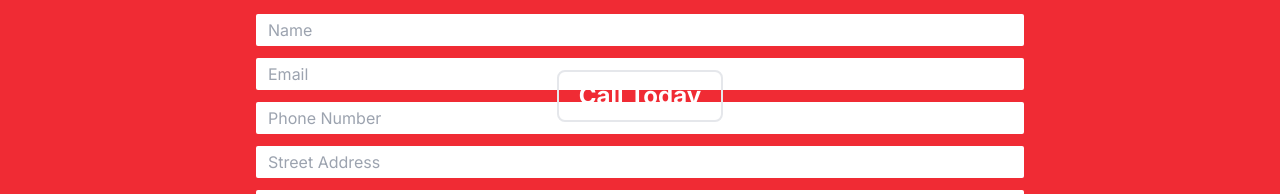
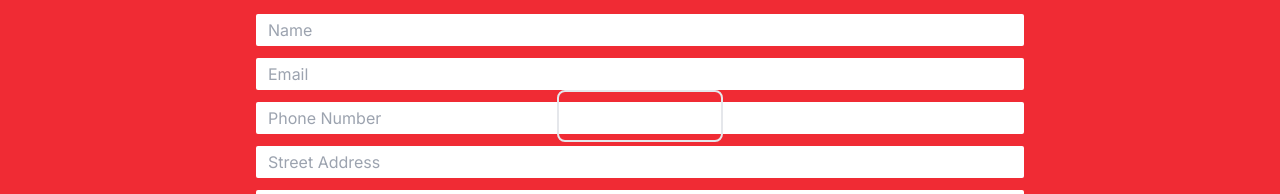
Before and after one commit to PRivers251/RidgeProsConstruction, a Next.js app: page / in a window 1280 px wide. Shown: the part 574-768 px from the top of the page. Built offline with nearby package versions, Linux system fonts and the light colour scheme.

Commit message:
Fixed some responsiveness issues on HomePage

```diff
--- a/src/app/home/components/Services.js
+++ b/src/app/home/components/Services.js
@@ -227,7 +227,7 @@ export default function Cards(){
                         <div className='serviceCardHeader'>Estimate Services</div>
                         <div className='servicePhotoContainer'>
                             <Image
-                            src="/images/roof-estimating.png"
+                            src="/images/servicesEstimation.png"
                             layout='fill'
                             objectFit='cover'
                             />
--- a/src/app/home/styles/homePage.css
+++ b/src/app/home/styles/homePage.css
@@ -12,8 +12,13 @@
 
 .titleContainer {
     @apply flex flex-col z-40
-    ml-10 mt-10
-    md:relative md:top-40 md:left-5 w-1/2;
+    ml-10 mt-10 w-1/2;
+}
+
+@media (min-width:1000px) {
+    .titleContainer{
+        @apply relative top-40 left-5
+    }
 }
 
 .heroSubtitle {
@@ -24,16 +29,25 @@
 
 .heroCTAButtonContainer {
     @apply w-full z-40
-    flex md:justify-center md:relative
-    md:top-80
-    my-5
+    flex
+    mt-10
+    mb-5
     text-center text-2xl font-bold text-white;
 }
 
 .heroCTAButton {
-    @apply w-full md:w-auto md:px-5 border-solid border-2 p-2 rounded-lg hover:bg-white hover:text-black;
+    @apply w-full border-solid border-2 p-2 rounded-lg hover:bg-white hover:text-black;
 }
 
+@media (min-width: 1000px) {
+    .heroCTAButtonContainer {
+        @apply justify-center relative top-80
+    }
+
+    .heroCTAButton {
+        @apply w-auto px-5
+    }
+}
 
 /*Services section*/
 .swiper-slide {
```
